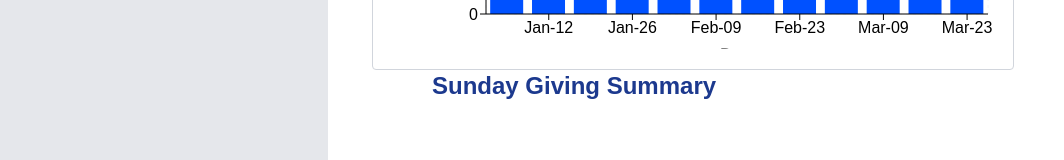
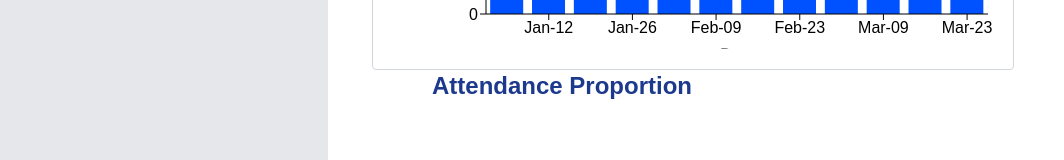
Before and after one commit to SamGombs20/OfferingAnalysisWeb, a Next.js app: page /dashboard in a window 1280 px wide. Shown: the part 1354-1514 px from the top of the page, without its empty margins (0-1064 px from the left). Built offline with nearby package versions, Linux system fonts and the light colour scheme.

Commit message:
Update:Attendance proportion pie chart dev

```diff
--- a/app/dashboard/page.tsx
+++ b/app/dashboard/page.tsx
@@ -127,7 +127,7 @@ const DashboardPage = () => {
       </div>
       <div>
         <p className="font-semibold mb-5 text-blue-900 ml-15 text-2xl">
-          Sunday Giving Summary
+          Attendance Proportion
         </p>
         <AttendancePieChart />
       </div>
```
